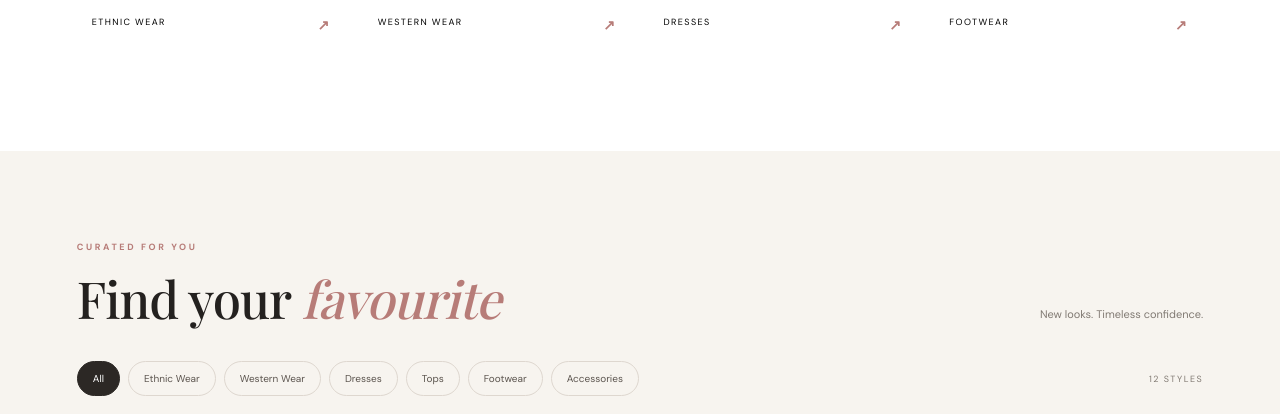
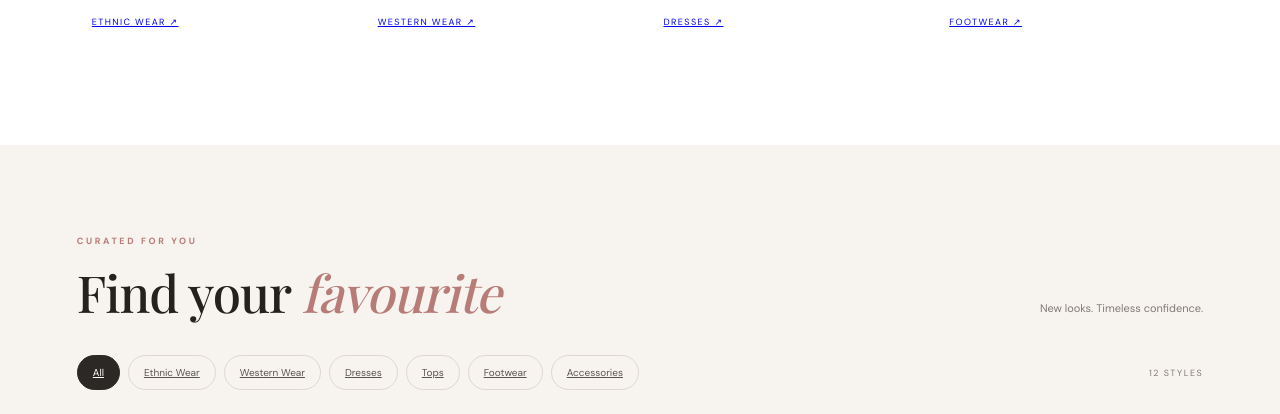
Before and after one commit to Tanuja8792/House_of_Elegence, a Django app: page / in a window 1280 px wide. Shown: the part 1339-1753 px from the top of the page. Run offline with Django 5.2, Linux system fonts and the light colour scheme; data comes from the database, SQL or seed files in the repository; data that the repository does not hold is empty.

Commit message:
Connect storefront to Django product catalogue

```diff
--- a/templates/index.html
+++ b/templates/index.html
@@ -1,104 +1,23 @@
 <!DOCTYPE html>
 {% load static %}
-<html lang="en">
-<head>
-  <meta charset="UTF-8">
-  <meta name="viewport" content="width=device-width, initial-scale=1.0">
-  <meta name="description" content="House of Elegance — discover women's fashion, clothing, footwear and accessories.">
-  <title>House of Elegance | Discover Your Style</title>
-  <link rel="preconnect" href="https://fonts.googleapis.com">
-  <link rel="preconnect" href="https://fonts.gstatic.com" crossorigin>
-  <link href="https://fonts.googleapis.com/css2?family=DM+Sans:wght@400;500;600;700&family=Playfair+Display:wght@500;600;700&display=swap" rel="stylesheet">
-  <link rel="stylesheet" href="{% static 'css/style.css' %}">
-</head>
-<body>
-  <div class="announcement">A LITTLE MORE STYLE, A LOT MORE YOU · NEW SEASON COLLECTION IS HERE</div>
-  <header class="site-header">
-    <a class="brand" href="#" aria-label="House of Elegance home">
-      <span class="brand-mark">HE</span>
-      <span class="brand-name">HOUSE OF <b>ELEGANCE</b></span>
-    </a>
-    <nav class="main-nav" aria-label="Main navigation">
-      <a href="#collections">NEW ARRIVALS</a>
-      <a href="#shop" data-nav-category="All">WOMEN</a>
-      <a href="#shop" data-nav-category="Ethnic Wear">ETHNIC</a>
-      <a href="#shop" data-nav-category="Western Wear">WESTERN</a>
-      <a href="#shop" data-nav-category="Footwear">FOOTWEAR</a>
-    </nav>
-    <div class="header-actions">
-      <label class="search-box"><span aria-hidden="true">⌕</span><input id="searchInput" type="search" placeholder="Search styles..." aria-label="Search products"></label>
-      <button class="icon-button" id="wishlistToggle" aria-label="Show wishlist">♡ <span class="action-label">Wishlist</span></button>
-      <button class="icon-button bag-button" aria-label="Shopping bag">▢ <span class="action-label">Bag</span><span class="bag-count" id="bagCount">0</span></button>
-      <button class="menu-toggle" id="menuToggle" aria-label="Open menu">☰</button>
-    </div>
-  </header>
-
-  <main>
-    <section class="hero" id="home">
-      <div class="hero-shade"></div>
-      <div class="hero-content">
-        <p class="eyebrow light">THE ART OF EVERYDAY ELEGANCE</p>
-        <h1>Wear your<br><em>own story.</em></h1>
-        <p class="hero-copy">Thoughtful styles. Beautiful details. Fashion that feels like you.</p>
-        <a class="button button-light" href="#shop">EXPLORE COLLECTION <span>→</span></a>
-        <div class="hero-note">01 — THE NEW SEASON EDIT</div>
-      </div>
-      <div class="hero-side-caption">CONFIDENCE LOOKS GOOD ON YOU</div>
-    </section>
-
-    <section class="category-section section-wrap" id="collections">
-      <div class="section-heading">
-        <div><p class="eyebrow">FIND YOUR MOOD</p><h2>Shop by <em>category</em></h2></div>
-        <p class="heading-note">A style for every side of you.</p>
-      </div>
-      <div class="category-grid">
-        <button class="category-tile" data-category="Ethnic Wear"><img src="https://images.unsplash.com/photo-1610030469983-98e550d6193c?auto=format&fit=crop&w=800&q=85" alt="Elegant ethnic outfit"><span>ETHNIC WEAR <b>↗</b></span></button>
-        <button class="category-tile" data-category="Western Wear"><img src="https://images.unsplash.com/photo-1539109136881-3be0616acf4b?auto=format&fit=crop&w=800&q=85" alt="Contemporary western fashion"><span>WESTERN WEAR <b>↗</b></span></button>
-        <button class="category-tile" data-category="Dresses"><img src="https://images.unsplash.com/photo-1496747611176-843222e1e57c?auto=format&fit=crop&w=800&q=85" alt="Women's dresses"><span>DRESSES <b>↗</b></span></button>
-        <button class="category-tile" data-category="Footwear"><img src="https://images.unsplash.com/photo-1543163521-1bf539c55dd2?auto=format&fit=crop&w=800&q=85" alt="Women's footwear"><span>FOOTWEAR <b>↗</b></span></button>
-      </div>
-    </section>
-
-    <section class="shop-section" id="shop">
-      <div class="section-wrap">
-        <div class="section-heading shop-heading">
-          <div><p class="eyebrow">CURATED FOR YOU</p><h2>Find your <em>favourite</em></h2></div>
-          <p class="heading-note">New looks. Timeless confidence.</p>
-        </div>
-        <div class="shop-toolbar">
-          <div class="filter-list" id="filterList" aria-label="Filter products">
-            <button class="filter-chip active" data-filter="All">All</button>
-            <button class="filter-chip" data-filter="Ethnic Wear">Ethnic Wear</button>
-            <button class="filter-chip" data-filter="Western Wear">Western Wear</button>
-            <button class="filter-chip" data-filter="Dresses">Dresses</button>
-            <button class="filter-chip" data-filter="Tops">Tops</button>
-            <button class="filter-chip" data-filter="Footwear">Footwear</button>
-            <button class="filter-chip" data-filter="Accessories">Accessories</button>
-          </div>
-          <span class="result-count" id="resultCount">12 STYLES</span>
-        </div>
-        <div class="product-grid" id="productGrid" aria-live="polite"></div>
-        <p class="empty-state" id="emptyState" hidden>No styles found. Try another search or category.</p>
-      </div>
-    </section>
-
-    <section class="editorial">
-      <div class="editorial-image"><img src="https://images.unsplash.com/photo-1483985988355-763728e1935b?auto=format&fit=crop&w=1200&q=85" alt="Friends enjoying a fashion shopping day"></div>
-      <div class="editorial-copy"><p class="eyebrow">A NOTE FROM OUR STYLE DESK</p><h2>Style is personal.<br><em>Make it yours.</em></h2><p>From everyday essentials to the pieces that make an entrance, discover a collection made to celebrate your individuality.</p><a class="text-link" href="#shop">DISCOVER YOUR STYLE <span>→</span></a></div>
-    </section>
-
-    <section class="newsletter section-wrap">
-      <p class="eyebrow">THE ELEGANCE LETTER</p><h2>A little inspiration<br>in your <em>inbox.</em></h2>
-      <form id="newsletterForm"><input type="email" id="newsletterEmail" placeholder="Enter your email address" required><button type="submit">SUBSCRIBE →</button></form>
-      <p class="newsletter-message" id="newsletterMessage" aria-live="polite"></p>
-    </section>
-  </main>
-
-  <footer class="footer">
-    <a class="brand footer-brand" href="#"><span class="brand-mark">HE</span><span class="brand-name">HOUSE OF <b>ELEGANCE</b></span></a>
-    <p>Dress beautifully. Feel extraordinary.</p>
-    <div class="footer-bottom"><span>© 2026 HOUSE OF ELEGANCE</span><span>MADE FOR YOUR EVERYDAY MOMENTS</span></div>
-  </footer>
-  <script src="{% static 'js/script.js' %}"></script>
-</body>
-</html>
+<html lang="en"><head><meta charset="UTF-8"><meta name="viewport" content="width=device-width, initial-scale=1">
+<meta name="description" content="House of Elegance - discover fashion, clothing, footwear and accessories."><title>House of Elegance | Fashion Store</title>
+<link rel="preconnect" href="https://fonts.googleapis.com"><link rel="preconnect" href="https://fonts.gstatic.com" crossorigin>
+<link href="https://fonts.googleapis.com/css2?family=DM+Sans:wght@400;500;600;700&family=Playfair+Display:wght@500;600;700&display=swap" rel="stylesheet"><link rel="stylesheet" href="{% static 'css/style.css' %}"></head>
+<body><div class="announcement">NEW SEASON, NEW YOU · FREE DELIVERY ON YOUR FIRST ORDER</div>
+<header class="site-header"><a class="brand" href="{% url 'home' %}"><span class="brand-mark">HE</span><span class="brand-name">HOUSE OF <b>ELEGANCE</b></span></a>
+<nav class="main-nav"><a href="#shop">NEW ARRIVALS</a><a href="{% url 'home' %}">WOMEN</a><a href="{% url 'home' %}?category=Ethnic%20Wear">ETHNIC</a><a href="{% url 'home' %}?category=Western%20Wear">WESTERN</a><a href="{% url 'home' %}?category=Footwear">FOOTWEAR</a></nav>
+<div class="header-actions"><form class="search-box" method="get" action="{% url 'home' %}"><span>⌕</span><input name="q" value="{{ search_query }}" placeholder="Search styles..." aria-label="Search products"></form>
+<a class="icon-button" href="{% url 'my_orders' %}">♙ <span class="action-label">Orders</span></a><a class="icon-button bag-button" href="{% url 'cart' %}">▢ <span class="action-label">Bag</span><span class="bag-count">{{ cart_count }}</span></a><button class="menu-toggle" id="menuToggle" aria-label="Open menu">☰</button></div></header>
+<main><section class="hero"><div class="hero-shade"></div><div class="hero-content"><p class="eyebrow light">THE ART OF EVERYDAY ELEGANCE</p><h1>Wear your<br><em>own story.</em></h1><p class="hero-copy">Thoughtful styles. Beautiful details. Fashion that feels like you.</p><a class="button" href="#shop">EXPLORE COLLECTION →</a><div class="hero-note">01 — THE NEW SEASON EDIT</div></div><div class="hero-side-caption">CONFIDENCE LOOKS GOOD ON YOU</div></section>
+<section class="category-section section-wrap" id="collections"><div class="section-heading"><div><p class="eyebrow">FIND YOUR MOOD</p><h2>Shop by <em>category</em></h2></div><p class="heading-note">A style for every side of you.</p></div><div class="category-grid">
+<a class="category-tile" href="{% url 'home' %}?category=Ethnic%20Wear"><img src="https://images.unsplash.com/photo-1610030469983-98e550d6193c?auto=format&fit=crop&w=800&q=85" alt="Ethnic fashion"><span>ETHNIC WEAR ↗</span></a>
+<a class="category-tile" href="{% url 'home' %}?category=Western%20Wear"><img src="https://images.unsplash.com/photo-1539109136881-3be0616acf4b?auto=format&fit=crop&w=800&q=85" alt="Western fashion"><span>WESTERN WEAR ↗</span></a>
+<a class="category-tile" href="{% url 'home' %}?category=Dresses"><img src="https://images.unsplash.com/photo-1496747611176-843222e1e57c?auto=format&fit=crop&w=800&q=85" alt="Dresses"><span>DRESSES ↗</span></a>
+<a class="category-tile" href="{% url 'home' %}?category=Footwear"><img src="https://images.unsplash.com/photo-1543163521-1bf539c55dd2?auto=format&fit=crop&w=800&q=85" alt="Footwear"><span>FOOTWEAR ↗</span></a></div></section>
+<section class="shop-section" id="shop"><div class="section-wrap"><div class="section-heading"><div><p class="eyebrow">CURATED FOR YOU</p><h2>Find your <em>favourite</em></h2></div><p class="heading-note">New looks. Timeless confidence.</p></div>
+<div class="shop-toolbar"><div class="filter-list"><a class="filter-chip {% if not active_category %}active{% endif %}" href="{% url 'home' %}">All</a>{% for value,label in categories %}<a class="filter-chip {% if active_category == value %}active{% endif %}" href="{% url 'home' %}?category={{ value|urlencode }}">{{ label }}</a>{% endfor %}</div><span class="result-count">{{ products|length }} STYLES</span></div>
+{% if messages %}<div class="messages">{% for message in messages %}<p>{{ message }}</p>{% endfor %}</div>{% endif %}
+<div class="product-grid">{% for product in products %}<article class="product-card"><div class="product-image-wrap"><img class="product-image" src="{{ product.image_url }}" alt="{{ product.name }}" loading="lazy"><span class="product-tag">NEW SEASON</span></div><div class="product-info"><div class="product-category">{{ product.category }}</div><h3 class="product-name">{{ product.name }}</h3><p class="product-description">{{ product.description }}</p><div class="product-price"><strong>₹{{ product.price|floatformat:0 }}</strong><span class="old-price">₹{{ product.original_price|floatformat:0 }}</span><span class="discount">{{ product.discount_percent }}% OFF</span></div><form method="post" action="{% url 'add_to_cart' product.id %}">{% csrf_token %}<button class="add-btn" type="submit">ADD TO BAG +</button></form></div></article>{% empty %}<p class="empty-state">No products found. Try another category or search.</p>{% endfor %}</div></div></section>
+<section class="editorial"><div class="editorial-image"><img src="https://images.unsplash.com/photo-1483985988355-763728e1935b?auto=format&fit=crop&w=1200&q=85" alt="Fashion shopping"></div><div class="editorial-copy"><p class="eyebrow">A NOTE FROM OUR STYLE DESK</p><h2>Style is personal.<br><em>Make it yours.</em></h2><p>From everyday essentials to the pieces that make an entrance, discover a collection made to celebrate your individuality.</p><a class="text-link" href="#shop">DISCOVER YOUR STYLE →</a></div></section></main>
+<footer class="footer"><a class="brand footer-brand" href="{% url 'home' %}"><span class="brand-mark">HE</span><span class="brand-name">HOUSE OF <b>ELEGANCE</b></span></a><p>Dress beautifully. Feel extraordinary.</p><div class="footer-bottom"><span>© 2026 HOUSE OF ELEGANCE</span><span>MADE FOR YOUR EVERYDAY MOMENTS</span></div></footer><script src="{% static 'js/script.js' %}"></script></body></html>
```
